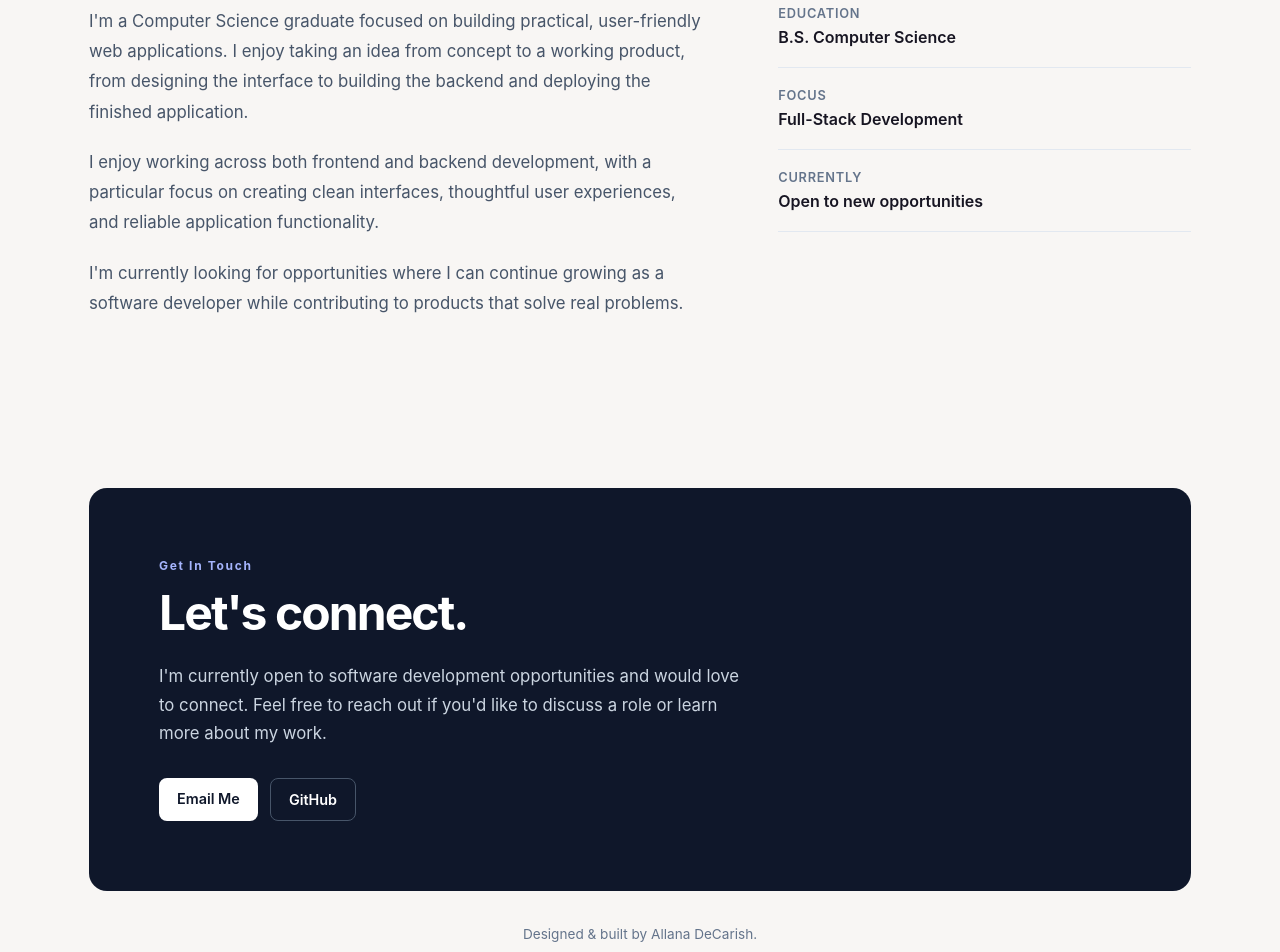
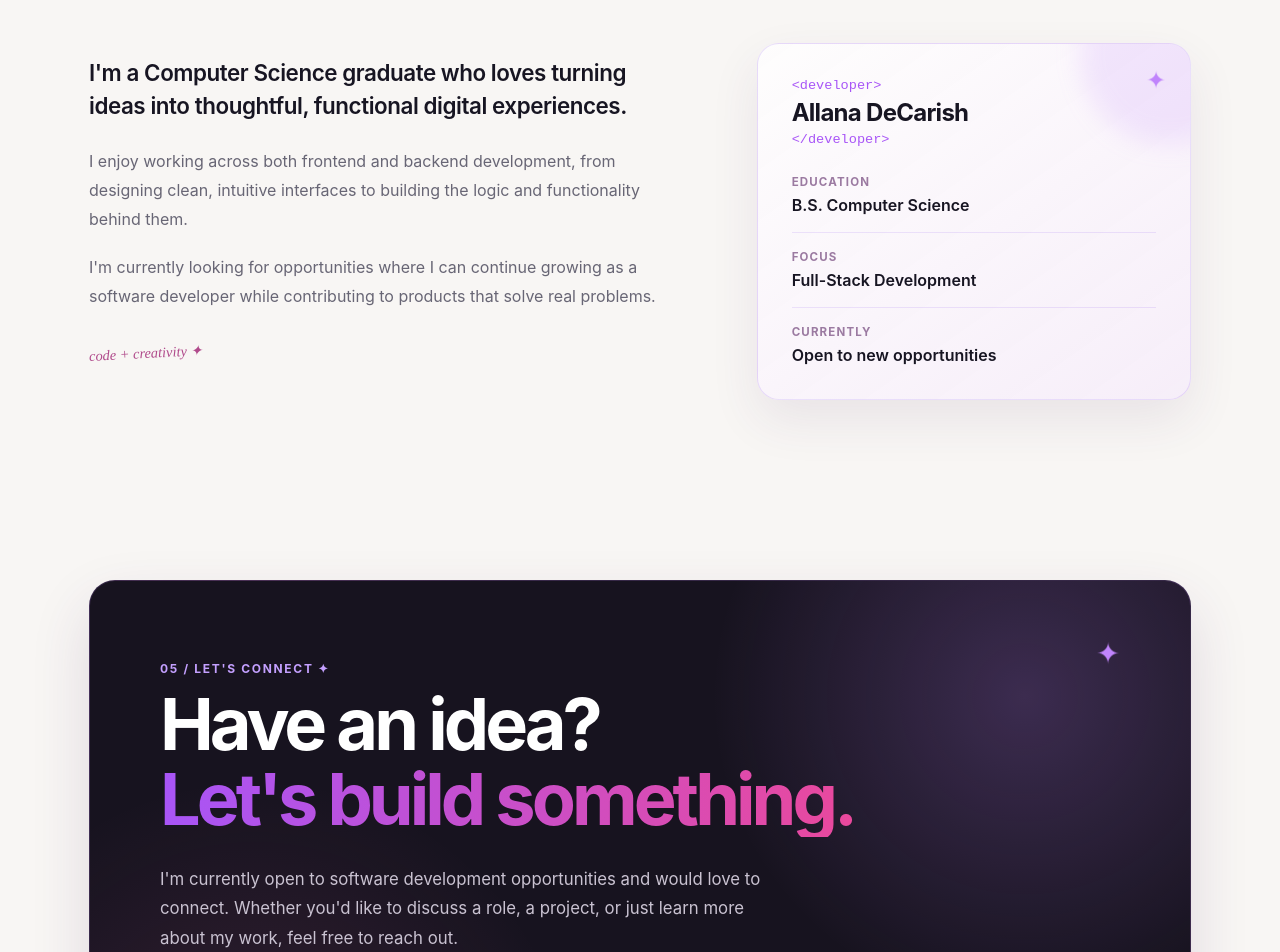
Before and after one commit to LanaSimone/Portfolio, a React (Vite) app: page / in a window 1280 px wide. Shown: the part 2900-3852 px from the top of the page. Built offline with nearby package versions, Linux system fonts and the light colour scheme.

Commit message:
Redesign about and contact sections

```diff
--- a/src/App.css
+++ b/src/App.css
@@ -601,71 +601,185 @@ a {
 
 /* ABOUT */
 
+/* ABOUT */
+
 .about-section {
   max-width: 1150px;
   margin: 0 auto;
-  padding: 80px 24px;
+  padding: 90px 24px;
 }
 
 .about-heading {
-  margin-bottom: 36px;
+  margin-bottom: 48px;
 }
 
 .about-heading h2 {
   margin: 0;
-  font-size: 2.25rem;
-  letter-spacing: -0.03em;
+  font-size: 3rem;
+  letter-spacing: -0.045em;
 }
 
 .about-content {
   display: grid;
-  grid-template-columns: 1.5fr 1fr;
-  gap: 70px;
+  grid-template-columns: 1.15fr 0.85fr;
+  align-items: center;
+  gap: 80px;
 }
 
 .about-main {
-  max-width: 650px;
+  max-width: 620px;
 }
 
 .about-main p {
   margin: 0 0 20px;
-  color: #475569;
-  font-size: 1.05rem;
+  color: var(--muted);
+  font-size: 1rem;
   line-height: 1.8;
 }
 
-.about-main p:last-child {
-  margin-bottom: 0;
+.about-main .about-lead {
+  margin-bottom: 24px;
+  color: var(--text);
+  font-size: 1.4rem;
+  font-weight: 600;
+  line-height: 1.5;
+  letter-spacing: -0.02em;
 }
 
+.about-note {
+  display: inline-block;
+  margin-top: 10px !important;
+  color: #b04a8b !important;
+  font-family: "Segoe Print", "Bradley Hand", cursive;
+  font-size: 0.9rem !important;
+  font-style: italic;
+  transform: rotate(-3deg);
+}
+
+/* About info card */
+
+.about-card {
+  position: relative;
+  overflow: hidden;
+  padding: 34px;
+
+  background: linear-gradient(
+    145deg,
+    rgba(255, 255, 255, 0.8),
+    rgba(245, 235, 250, 0.75)
+  );
+
+  border: 1px solid rgba(124, 58, 237, 0.15);
+  border-radius: 22px;
+
+  box-shadow: 0 20px 50px rgba(75, 45, 100, 0.09);
+
+  transition:
+    transform 0.3s ease,
+    box-shadow 0.3s ease;
+}
+
+.about-card:hover {
+  transform: translateY(-5px);
+  box-shadow: 0 26px 60px rgba(75, 45, 100, 0.14);
+}
+
+.about-card::before {
+  content: "";
+  position: absolute;
+  width: 180px;
+  height: 180px;
+  top: -80px;
+  right: -70px;
+
+  border-radius: 50%;
+  background: rgba(192, 132, 252, 0.16);
+  filter: blur(12px);
+}
+
+/* Developer code detail */
+
+.about-code {
+  position: relative;
+  z-index: 1;
+  display: flex;
+  flex-direction: column;
+  margin-bottom: 28px;
+
+  font-family: monospace;
+}
+
+.about-code span {
+  color: #a855f7;
+  font-size: 0.85rem;
+}
+
+.about-code strong {
+  margin: 5px 0;
+  color: var(--text);
+  font-family:
+    Inter,
+    -apple-system,
+    BlinkMacSystemFont,
+    "Segoe UI",
+    sans-serif;
+  font-size: 1.5rem;
+  letter-spacing: -0.03em;
+}
+
+/* Details */
+
 .about-details {
+  position: relative;
+  z-index: 1;
   display: flex;
   flex-direction: column;
 }
 
 .about-details div {
-  padding: 20px 0;
-  border-bottom: 1px solid #e2e8f0;
+  padding: 17px 0;
+  border-bottom: 1px solid rgba(124, 58, 237, 0.12);
 }
 
 .about-details div:first-child {
   padding-top: 0;
 }
 
+.about-details div:last-child {
+  padding-bottom: 0;
+  border-bottom: none;
+}
+
 .about-details span {
   display: block;
   margin-bottom: 6px;
-  color: #64748b;
-  font-size: 0.8rem;
-  font-weight: 600;
+
+  color: #9b7aa1;
+  font-size: 0.72rem;
+  font-weight: 700;
   text-transform: uppercase;
-  letter-spacing: 0.06em;
+  letter-spacing: 0.1em;
 }
 
 .about-details p {
   margin: 0;
+  color: var(--text);
   font-weight: 600;
 }
+
+/* Decorative sparkle */
+
+.about-sparkle {
+  position: absolute;
+  top: 22px;
+  right: 24px;
+
+  color: #c084fc;
+  font-size: 1.5rem;
+
+  animation: sparkle-float 3s ease-in-out infinite;
+}
+/* CONTACT */
 
 /* CONTACT */
 
@@ -676,28 +790,60 @@ a {
 }
 
 .contact-content {
-  padding: 70px;
-  background: #0f172a;
-  border-radius: 18px;
+  position: relative;
+  overflow: hidden;
+  padding: 80px 70px;
+
+  background:
+    radial-gradient(
+      circle at 85% 20%,
+      rgba(192, 132, 252, 0.22),
+      transparent 30%
+    ),
+    radial-gradient(
+      circle at 15% 90%,
+      rgba(244, 114, 182, 0.13),
+      transparent 30%
+    ),
+    #17131f;
+
+  border: 1px solid rgba(192, 132, 252, 0.18);
+  border-radius: 26px;
+
   color: #ffffff;
+
+  box-shadow: 0 25px 60px rgba(75, 45, 100, 0.14);
 }
 
 .contact-content .section-label {
-  color: #a5b4fc;
+  color: #c4a0ff;
 }
 
 .contact-content h2 {
+  max-width: 720px;
   margin: 0;
-  font-size: 3rem;
-  letter-spacing: -0.04em;
+
+  font-size: clamp(2.8rem, 6vw, 4.5rem);
+  line-height: 1.05;
+  letter-spacing: -0.055em;
+}
+
+.contact-content h2 span {
+  display: block;
+
+  background: linear-gradient(90deg, #a855f7, #ec4899);
+  -webkit-background-clip: text;
+  background-clip: text;
+  color: transparent;
 }
 
 .contact-description {
-  max-width: 600px;
-  margin: 20px 0 30px;
-  color: #cbd5e1;
+  max-width: 620px;
+  margin: 28px 0 34px;
+
+  color: #c9c2d1;
   font-size: 1.05rem;
-  line-height: 1.7;
+  line-height: 1.75;
 }
 
 .contact-links {
@@ -708,32 +854,80 @@ a {
 
 .contact-content .primary-button {
   background: #ffffff;
-  color: #0f172a;
+  color: #17131f;
 }
 
 .contact-content .primary-button:hover {
-  background: #e2e8f0;
+  background: #f5ecfa;
+  transform: translateY(-2px);
 }
 
 .contact-content .secondary-button {
-  background: transparent;
-  border-color: #475569;
+  background: rgba(255, 255, 255, 0.04);
+  border-color: rgba(255, 255, 255, 0.25);
   color: #ffffff;
 }
 
 .contact-content .secondary-button:hover {
-  background: #1e293b;
+  background: rgba(255, 255, 255, 0.1);
+  border-color: rgba(255, 255, 255, 0.4);
+  transform: translateY(-2px);
 }
 
+/* Handwritten detail */
+
+.contact-note {
+  display: inline-block;
+  margin: 30px 0 0;
+
+  color: #f0a9d0;
+  font-family: "Segoe Print", "Bradley Hand", cursive;
+  font-size: 0.9rem;
+  font-style: italic;
+
+  transform: rotate(-3deg);
+}
+
+/* Floating sparkles */
+
+.contact-sparkle {
+  position: absolute;
+  color: #c084fc;
+  pointer-events: none;
+
+  animation: sparkle-float 3s ease-in-out infinite;
+}
+
+.contact-sparkle-one {
+  top: 55px;
+  right: 70px;
+  font-size: 1.8rem;
+}
+
+.contact-sparkle-two {
+  right: 170px;
+  bottom: 65px;
+
+  color: #f0a9d0;
+  font-size: 1rem;
+
+  animation-delay: 1s;
+}
+
+/* FOOTER */
+
 .footer {
-  padding: 35px 0 0;
-  text-align: center;
+  display: flex;
+  justify-content: space-between;
+  align-items: center;
+
+  padding: 28px 4px 0;
 }
 
 .footer p {
   margin: 0;
-  color: #64748b;
-  font-size: 0.85rem;
+  color: var(--muted);
+  font-size: 0.78rem;
 }
 
 /* MOBILE */
@@ -873,15 +1067,37 @@ a {
 
   /* CONTACT */
 
+  /* CONTACT */
+
   .contact-section {
     padding: 60px 18px 25px;
   }
 
   .contact-content {
-    padding: 45px 28px;
+    padding: 55px 28px;
+    border-radius: 22px;
   }
 
   .contact-content h2 {
-    font-size: 2.3rem;
+    font-size: 2.7rem;
+  }
+
+  .contact-description {
+    font-size: 1rem;
+  }
+
+  .contact-sparkle-one {
+    top: 25px;
+    right: 25px;
+  }
+
+  .contact-sparkle-two {
+    display: none;
+  }
+
+  .footer {
+    flex-direction: column;
+    gap: 8px;
+    text-align: center;
   }
 }
--- a/src/components/About.jsx
+++ b/src/components/About.jsx
@@ -2,23 +2,21 @@ function About() {
   return (
     <section className="about-section" id="about">
       <div className="about-heading">
-        <p className="section-label">About Me</p>
-        <h2>A little about my background</h2>
+        <p className="section-label">04 / ABOUT ✦</p>
+        <h2>A little about me</h2>
       </div>
 
       <div className="about-content">
         <div className="about-main">
-          <p>
-            I'm a Computer Science graduate focused on building practical,
-            user-friendly web applications. I enjoy taking an idea from
-            concept to a working product, from designing the interface to
-            building the backend and deploying the finished application.
+          <p className="about-lead">
+            I'm a Computer Science graduate who loves turning ideas into
+            thoughtful, functional digital experiences.
           </p>
 
           <p>
-            I enjoy working across both frontend and backend development, with a
-            particular focus on creating clean interfaces, thoughtful user experiences,
-            and reliable application functionality.
+            I enjoy working across both frontend and backend development, from
+            designing clean, intuitive interfaces to building the logic and
+            functionality behind them.
           </p>
 
           <p>
@@ -26,6 +24,17 @@ function About() {
             growing as a software developer while contributing to products
             that solve real problems.
           </p>
+
+          <p className="about-note" aria-hidden="true">
+            code + creativity ✦
+          </p>
+        </div>
+
+        <div className="about-card">
+          <div className="about-code" aria-hidden="true">
+            <span>&lt;developer&gt;</span>
+            <strong>Allana DeCarish</strong>
+            <span>&lt;/developer&gt;</span>
           </div>
 
           <div className="about-details">
@@ -44,6 +53,11 @@ function About() {
               <p>Open to new opportunities</p>
             </div>
           </div>
+
+          <span className="about-sparkle" aria-hidden="true">
+            ✦
+          </span>
+        </div>
       </div>
     </section>
   );
--- a/src/components/Contact.jsx
+++ b/src/components/Contact.jsx
@@ -2,19 +2,25 @@ function Contact() {
   return (
     <section className="contact-section" id="contact">
       <div className="contact-content">
-        <p className="section-label">Get In Touch</p>
+        <p className="section-label">05 / LET'S CONNECT ✦</p>
 
-        <h2>Let's connect.</h2>
+        <h2>
+          Have an idea?
+          <span> Let's build something.</span>
+        </h2>
 
         <p className="contact-description">
           I'm currently open to software development opportunities and would
-          love to connect. Feel free to reach out if you'd like to discuss a
-          role or learn more about my work.
+          love to connect. Whether you'd like to discuss a role, a project, or
+          just learn more about my work, feel free to reach out.
         </p>
 
         <div className="contact-links">
-          <a className="primary-button" href="mailto:Allanadecarishs@gmail.com">
-            Email Me
+          <a
+            className="primary-button"
+            href="mailto:Allanadecarishs@gmail.com"
+          >
+            Email Me ↗
           </a>
 
           <a
@@ -23,13 +29,26 @@ function Contact() {
             target="_blank"
             rel="noreferrer"
           >
-            GitHub
+            GitHub ↗
           </a>
         </div>
+
+        <p className="contact-note" aria-hidden="true">
+          let's make something cool ♡
+        </p>
+
+        <span className="contact-sparkle contact-sparkle-one" aria-hidden="true">
+          ✦
+        </span>
+
+        <span className="contact-sparkle contact-sparkle-two" aria-hidden="true">
+          ✦
+        </span>
       </div>
 
       <footer className="footer">
-        <p>Designed & built by Allana DeCarish.</p>
+        <p>Designed &amp; built by Allana DeCarish.</p>
+        <p>React · JavaScript · lots of coffee ✦</p>
       </footer>
     </section>
   );
```
Lines whose indentation alone changed are shown as unchanged.
